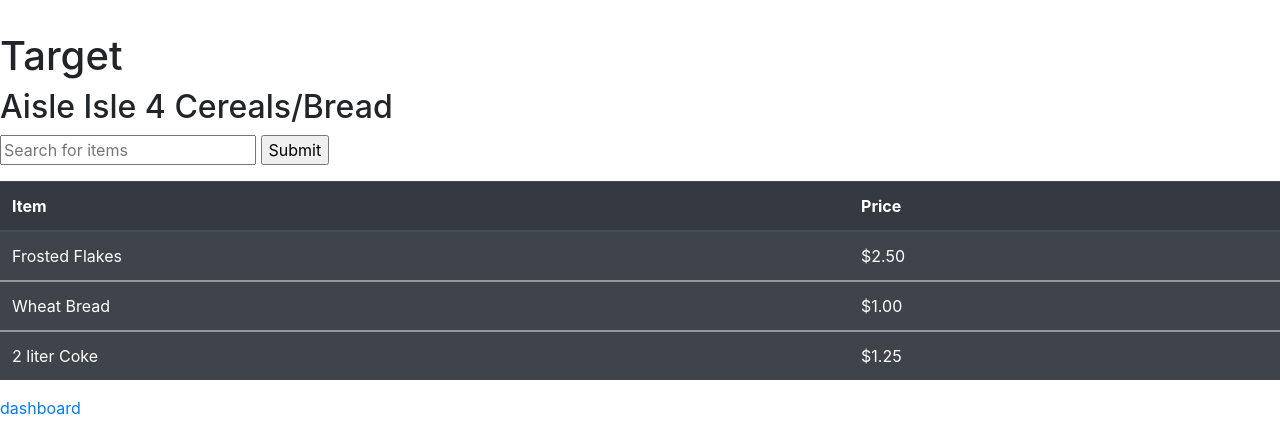
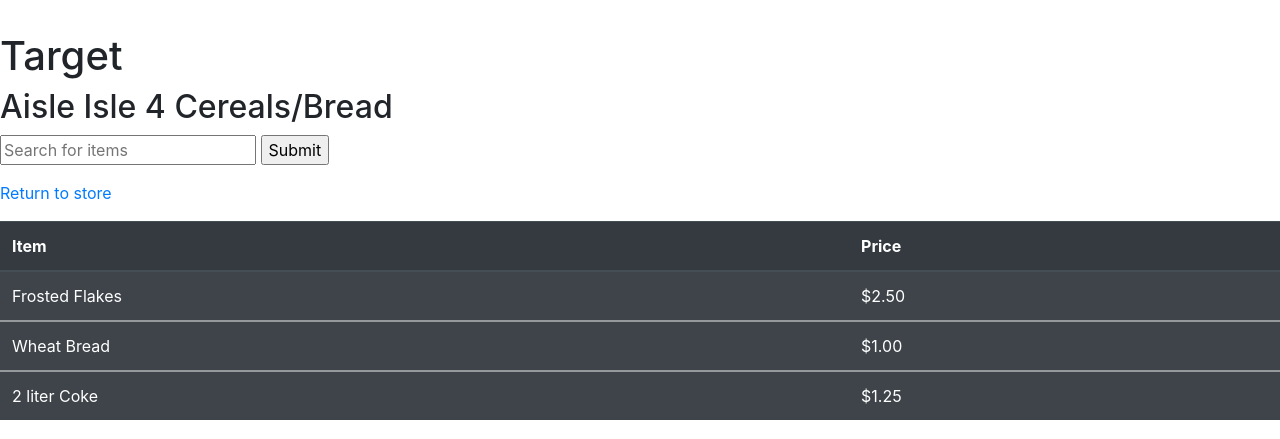
Before and after one commit to Apilny/Shelf_Project2, a Django app: template apps/shelf_app/templates/view_aisle.html in a window 1280 px wide. Shown: the part 203-642 px from the top of the page. Run offline with Django 3.2, Linux system fonts and the light colour scheme; the template is opened without the code that fills it: values that come from a table or form of the project are taken from there, others are empty; data comes from the database, SQL or seed files in the repository; parts of the project's set-up code (start-up, migrations or seed data) failed here and were passed over; some libraries are stand-ins or nearby versions.

Commit message:
Update view_aisle.html
Added link back to store location

```diff
--- a/apps/shelf_app/templates/view_aisle.html
+++ b/apps/shelf_app/templates/view_aisle.html
@@ -41,7 +41,7 @@
 <form action="shelf/{{aisle.id}}/aisle/search" method="GET">
     <p><input type="text" name="search_field" placeholder="Search for items"> <input type="submit" value="Submit"></p>
 </form>
-
+<p><a href="shelf/{{aisle.location.id}}/items">Return to store</a></p>
 <table class="table table-striped table-dark">
     <thead>
         <tr>
```
